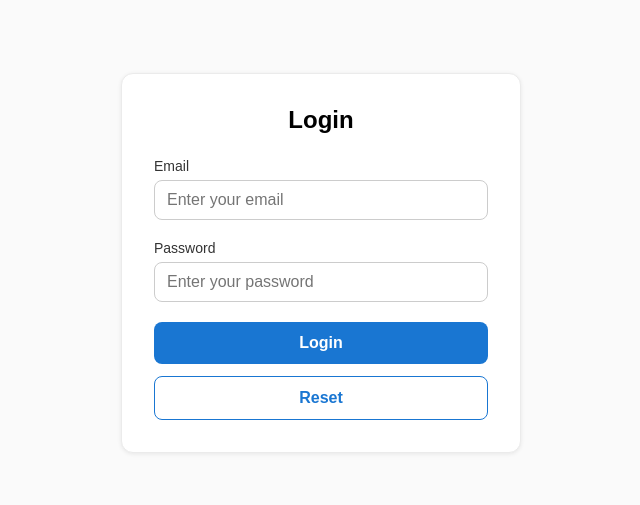
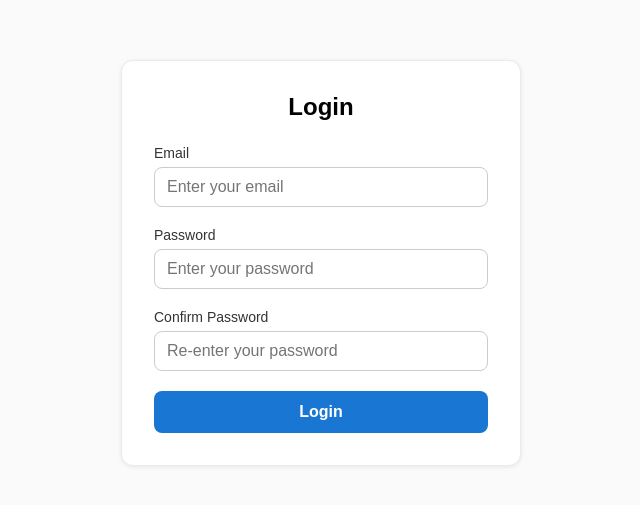
Before and after one commit to rushabh-ufo/reaact-sdd-agentic, a Next.js app: page /login in a window 1280 px wide. Shown: the part 137-642 px from the top of the page, without its empty margins (319-959 px from the left). Built offline with nearby package versions, Linux system fonts and the light colour scheme.

Commit message:
Generated code from spec: login

```diff
--- a/pages/login.tsx
+++ b/pages/login.tsx
@@ -4,12 +4,17 @@ import React from "react";
 import styles from "../styles/Login.module.css";
 
 interface ILoginPageProps {
-  onSubmit?: (credentials: { email: string; password: string }) => void;
+  onSubmit?: (credentials: {
+    email: string;
+    password: string;
+    confirmPassword: string;
+  }) => void;
 }
 
 interface IFormErrors {
   email?: string;
   password?: string;
+  confirmPassword?: string;
 }
 
 const EMAIL_PATTERN = /^[^\s@]+@[^\s@]+\.[^\s@]+$/;
@@ -34,9 +39,23 @@ const validatePassword = (value: string): string | undefined => {
   return undefined;
 };
 
+const validateConfirmPassword = (
+  value: string,
+  password: string
+): string | undefined => {
+  if (value === "") {
+    return "Please confirm your password";
+  }
+  if (value !== password) {
+    return "Passwords do not match";
+  }
+  return undefined;
+};
+
 const LoginPage: NextPage<ILoginPageProps> = ({ onSubmit }) => {
   const [email, setEmail] = React.useState<string>("");
   const [password, setPassword] = React.useState<string>("");
+  const [confirmPassword, setConfirmPassword] = React.useState<string>("");
   const [errors, setErrors] = React.useState<IFormErrors>({});
   const [isSubmitting, setIsSubmitting] = React.useState<boolean>(false);
 
@@ -58,12 +77,28 @@ const LoginPage: NextPage<ILoginPageProps> = ({ onSubmit }) => {
     }
   };
 
+  const handleConfirmPasswordChange = (
+    event: React.ChangeEvent<HTMLInputElement>
+  ): void => {
+    setConfirmPassword(event.target.value);
+    if (errors.confirmPassword !== undefined) {
+      setErrors((prev) => ({ ...prev, confirmPassword: undefined }));
+    }
+  };
+
   const handleEmailBlur = (): void => {
     setErrors((prev) => ({ ...prev, email: validateEmail(email) }));
   };
 
   const handlePasswordBlur = (): void => {
     setErrors((prev) => ({ ...prev, password: validatePassword(password) }));
+  };
+
+  const handleConfirmPasswordBlur = (): void => {
+    setErrors((prev) => ({
+      ...prev,
+      confirmPassword: validateConfirmPassword(confirmPassword, password),
+    }));
   };
 
   const handleSubmit = async (
@@ -73,25 +108,33 @@ const LoginPage: NextPage<ILoginPageProps> = ({ onSubmit }) => {
 
     const emailError = validateEmail(email);
     const passwordError = validatePassword(password);
+    const confirmPasswordError = validateConfirmPassword(
+      confirmPassword,
+      password
+    );
 
-    if (emailError !== undefined || passwordError !== undefined) {
-      setErrors({ email: emailError, password: passwordError });
+    if (
+      emailError !== undefined ||
+      passwordError !== undefined ||
+      confirmPasswordError !== undefined
+    ) {
+      setErrors({
+        email: emailError,
+        password: passwordError,
+        confirmPassword: confirmPasswordError,
+      });
       return;
     }
 
     setErrors({});
     setIsSubmitting(true);
     try {
-      await Promise.resolve(onSubmit?.({ email, password }));
+      await Promise.resolve(
+        onSubmit?.({ email, password, confirmPassword })
+      );
     } finally {
       setIsSubmitting(false);
     }
-  };
-
-  const handleReset = (): void => {
-    setEmail("");
-    setPassword("");
-    setErrors({});
   };
 
   return (
@@ -157,6 +200,38 @@ const LoginPage: NextPage<ILoginPageProps> = ({ onSubmit }) => {
               )}
             </div>
 
+            <div className={styles.field}>
+              <label className={styles.label} htmlFor="confirmPassword">
+                Confirm Password
+              </label>
+              <input
+                id="confirmPassword"
+                name="confirmPassword"
+                type="password"
+                className={styles.input}
+                placeholder="Re-enter your password"
+                value={confirmPassword}
+                onChange={handleConfirmPasswordChange}
+                onBlur={handleConfirmPasswordBlur}
+                aria-invalid={errors.confirmPassword !== undefined}
+                aria-describedby={
+                  errors.confirmPassword !== undefined
+                    ? "confirm-password-error"
+                    : undefined
+                }
+                required
+              />
+              {errors.confirmPassword !== undefined && (
+                <p
+                  id="confirm-password-error"
+                  className={styles.error}
+                  role="alert"
+                >
+                  {errors.confirmPassword}
+                </p>
+              )}
+            </div>
+
             <div className={styles.actions}>
               <button
                 type="submit"
@@ -164,14 +239,6 @@ const LoginPage: NextPage<ILoginPageProps> = ({ onSubmit }) => {
                 disabled={isSubmitting}
               >
                 Login
-              </button>
-              <button
-                type="button"
-                className={styles.secondaryButton}
-                onClick={handleReset}
-                disabled={isSubmitting}
-              >
-                Reset
               </button>
             </div>
           </form>
--- a/styles/Login.module.css
+++ b/styles/Login.module.css
@@ -95,28 +95,6 @@
   cursor: not-allowed;
 }
 
-.secondaryButton {
-  width: 100%;
-  padding: 12px 16px;
-  font-size: 16px;
-  font-weight: 600;
-  color: #1976d2;
-  background-color: #ffffff;
-  border: 1px solid #1976d2;
-  border-radius: 8px;
-  cursor: pointer;
-  transition: background-color 0.15s ease, color 0.15s ease;
-}
-
-.secondaryButton:hover:not(:disabled) {
-  background-color: #f0f6fd;
-}
-
-.secondaryButton:disabled {
-  opacity: 0.6;
-  cursor: not-allowed;
-}
-
 @media (max-width: 480px) {
   .card {
     max-width: 100%;
```
Also changed, not shown: 1 other file (tests, documents, lock files or other folders).
